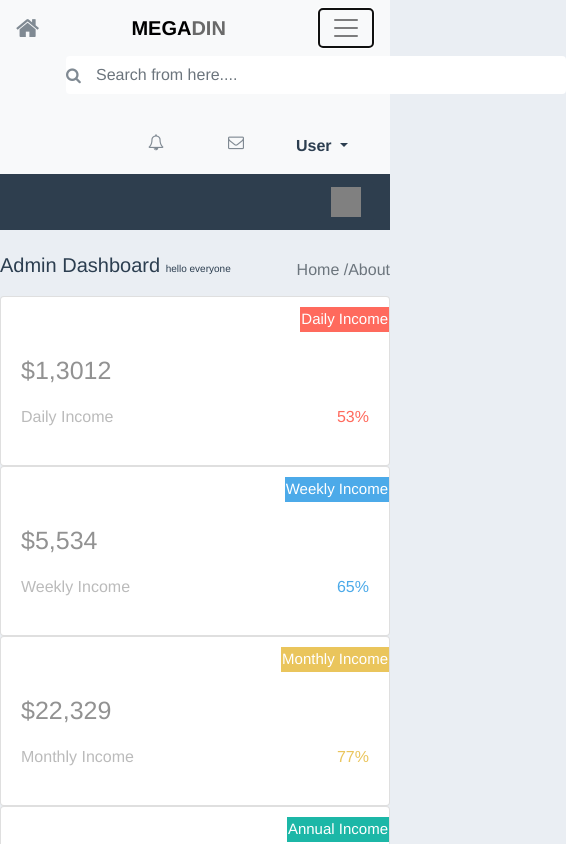
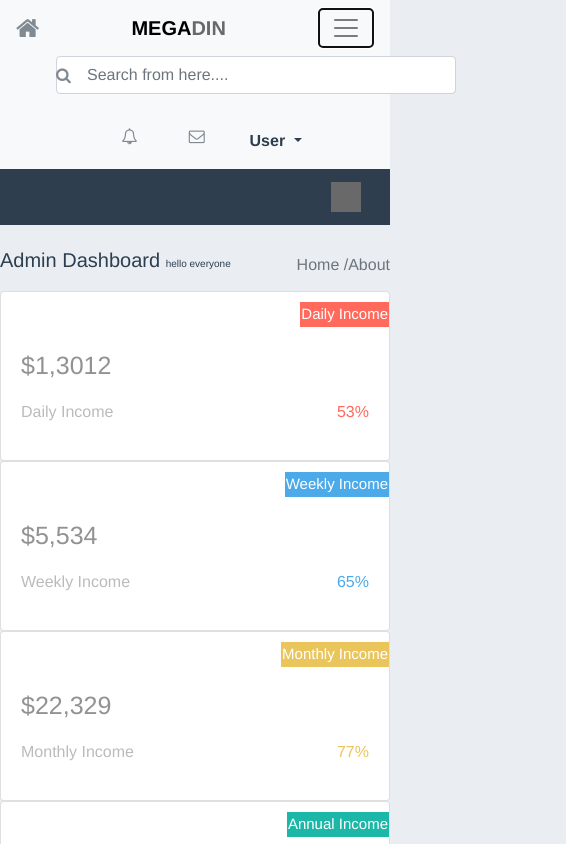
Before and after one commit to bansarishukla/template-vue, a Vue app: page /#/ in a window 390 px wide. Both pictures are taken after a click on the button 345 px from the left and 28 px from the top of the page. Shown: the top 844 px of the page, 566 px wide, since content can reach past the window. Built offline with nearby package versions, Linux system fonts and the light colour scheme.

Commit message:
commited

```diff
--- a/src/App.vue
+++ b/src/App.vue
@@ -9,6 +9,9 @@
 </template>
 
 <style>
+body {
+  overflow-x: hidden;
+}
 #app {
   font-family: "Avenir", Helvetica, Arial, sans-serif;
   -webkit-font-smoothing: antialiased;
--- a/src/components/NavBottom.vue
+++ b/src/components/NavBottom.vue
@@ -72,20 +72,13 @@ export default {
 
 <!-- Add "scoped" attribute to limit CSS to this component only -->
 <style scoped>
-.aaa {
-  color: white;
-  padding: 0 50px 0 50px;
-  margin: 0 50px 0 0;
-}
 .navbar {
   background-color: #2e3e4e;
   color: #808a93;
 }
-.navbar-toggler {
-  background: #2e3e4e;
-}
 .navbar-toggler-icon {
-  background: gray;
+  /* background: white; */
+  background-color: dimgray;
 }
 .alignment {
   margin: 0 0 0 17.5%;
--- a/src/components/NavTop.vue
+++ b/src/components/NavTop.vue
@@ -17,14 +17,14 @@
         </button>
         <div class="collapse navbar-collapse" id="navbarSupportedContent">
           <ul class="navbar-nav">
-            <form class="form-inline my-2 my-lg-0 spacing input-icons">
+            <form class="form-inline my-2 my-lg-0 spacing input-icons aaa">
               <i class="fa fa-search pos" aria-hidden="true"></i>
               <input
                 class="form-control mr-sm-2 icon_spacing"
                 type="search"
                 placeholder="Search from here...."
                 aria-label="Search"
-                style="width: 500px;"
+
               />
             </form>
           </ul>
@@ -94,7 +94,7 @@ export default {
   margin: 8% 8% 0 8%;
 }
 .form-control {
-  border: none;
+  width: 500px;
 }
 .input-icons i {
   position: absolute;
@@ -146,5 +146,8 @@ ul li {
   .effect {
     margin: 6% 1% 0 1%;
   }
+  .form-control {
+    width: 400px;
+  }
 }
 </style>
--- a/src/views/dashboard.vue
+++ b/src/views/dashboard.vue
@@ -169,9 +169,12 @@
             <div class="card-header">
               <p class="font-formation text-left">
                 DAILY VISIT<span class="pull-right icons_formation">
-                  <i class="fa fa-refresh icons_formation" aria-hidden="true"></i>
-                  <i class="fa fa-caret-down icons_formation" aria-hidden="true"></i>
-                  <i class="fa fa-times icons_formation" aria-hidden="true"></i>
+                  <i class="fa fa-refresh icons_formation" aria-hidden="true" />
+                  <i
+                    class="fa fa-caret-down icons_formation"
+                    aria-hidden="true"
+                  />
+                  <i class="fa fa-times icons_formation" aria-hidden="true" />
                 </span>
               </p>
             </div>
@@ -188,8 +191,12 @@
             <div class="card-header">
               <p class="font-formation text-left">
                 VISITOR GRAPH<span class="pull-right icons_formation">
-                  <i class="fa fa-refresh icons_formation" aria-hidden="true"></i>
-                  <i class="fa fa-caret-down icons_formation" aria-hidden="true"></i>
+                  <i
+                    class="fa fa-refresh icons_formation"
+                    aria-hidden="true"></i>
+                  <i
+                    class="fa fa-caret-down icons_formation"
+                    aria-hidden="true"></i>
                   <i class="fa fa-times icons_formation" aria-hidden="true"></i>
                 </span>
               </p>
```
